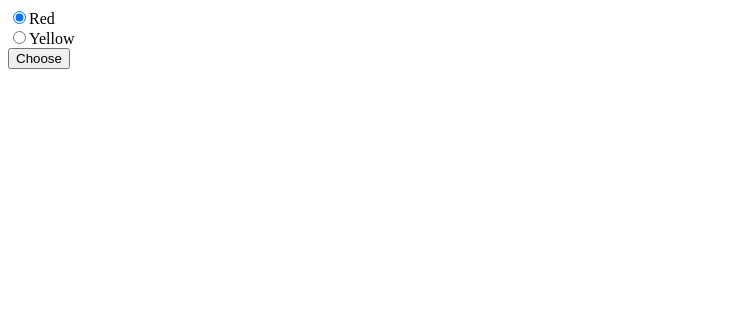
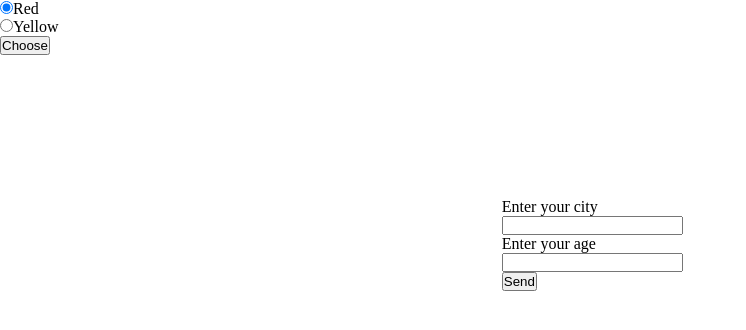
Before and after one commit to rustam432184798213651/Php_practise, a PHP site: page / in a window 1280 px wide. Shown: the top 330 px of the page, without its empty margins (0-746 px from the left). Run offline with PHP 8.4, Linux system fonts and the light colour scheme.

Commit message:
Create centred form.

```diff
--- /dev/null
+++ b/task_5/css/index.css
@@ -0,0 +1,23 @@
+* {
+    margin: 0;
+    padding: 0;
+
+}
+html {
+    width: 100%;
+    height: 100%;
+}
+body {
+    height: 98%;
+    width: 98%;
+
+}
+.UserInfoForm {
+
+    margin-top: 10%;
+    margin-left: auto;
+    margin-right: auto;
+    margin-bottom: auto;
+    width: 20%;
+    height: 20%;
+}
--- a/task_5/index.php
+++ b/task_5/index.php
@@ -3,6 +3,7 @@
     <head>
         <meta charset="UTF-8">
         <meta name="viewport" content="width=device-width, initial-scale=1.0">
+        <link rel="stylesheet" href="css/index.css">
     </head>
     <?php
         $a = "";
@@ -13,11 +14,17 @@
         echo "<body" . $a . ">";
     ?>
     <form method="post" action=".">
-        <input type="radio" name="Color" value="red" checked>Red</br> <!--This one is automatically checked when the user opens the page-->
+        <input type="radio" name="Color" value="red" checked>Red</br>
         <input type="radio" name="Color" value="yellow">Yellow</br>
-
-
-        <input type="submit" value="Choose" name="Result"> <!--This button opens Result.php-->
+        <input type="submit" value="Choose" name="Result">
     </form >
+    <br>
+    <form class="UserInfoForm">
+        <label for="City">Enter your city</label>
+        <input type="text" name="City" required><br>
+        <label for="Age">Enter your age</label>
+        <input type="number" step="1" name="Age" required><br>
+        <input type="submit" value="Send" name="UserData">
+    </form>
     </body>
 </html>
```
